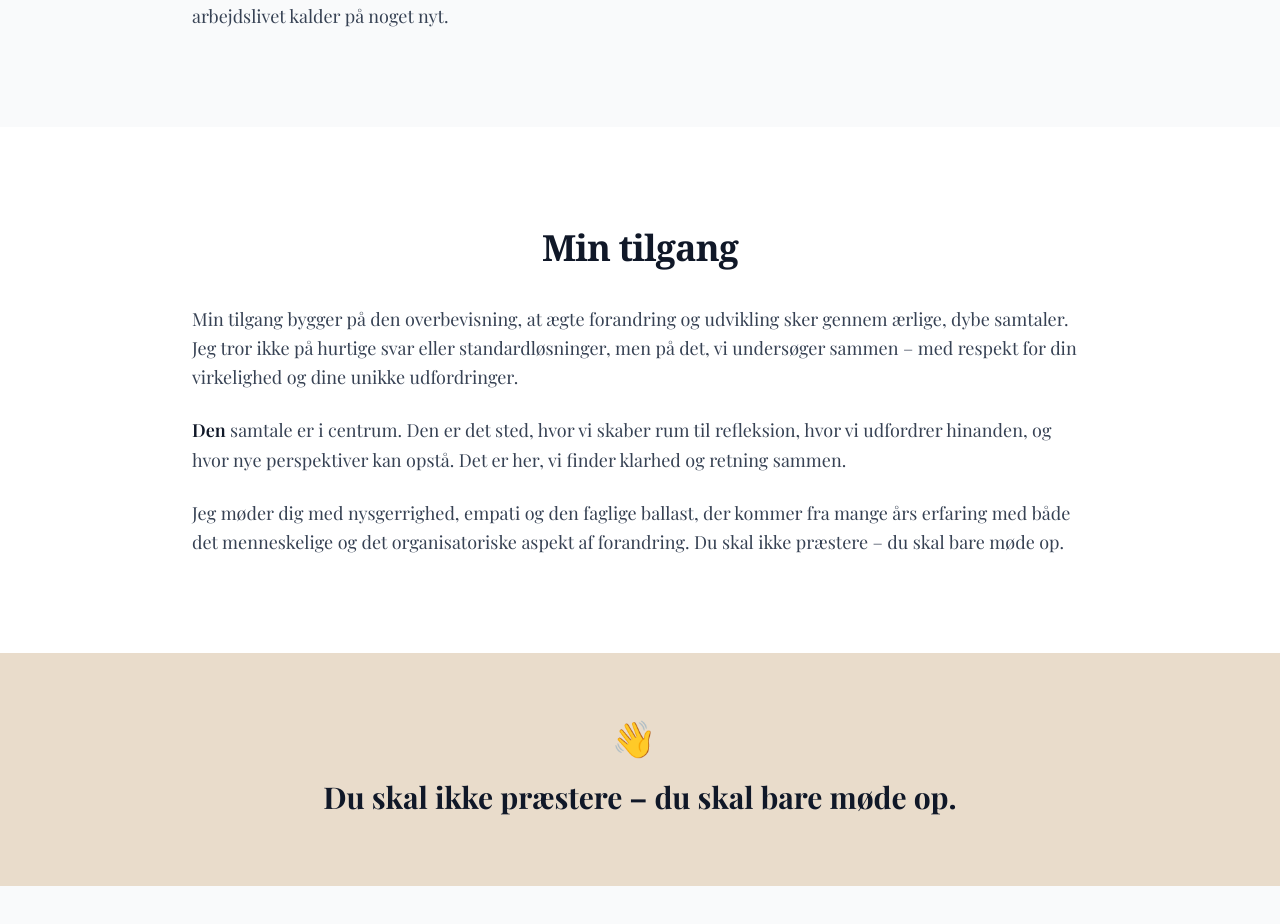
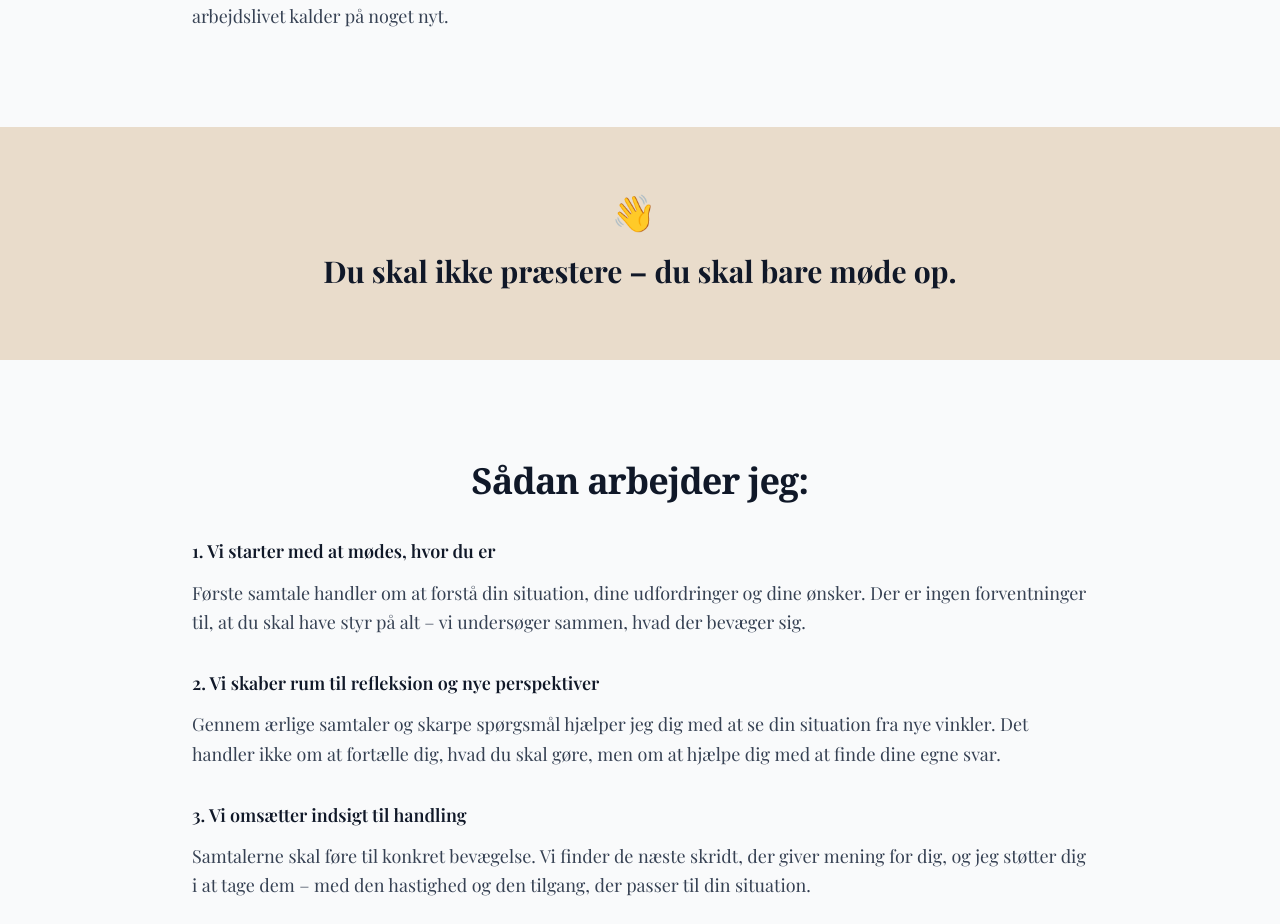
Before and after one commit to nordic-agency/marielouisestokholm, a Next.js app: page /om-mig in a window 1280 px wide. Shown: the part 1340-2264 px from the top of the page. Built offline with nearby package versions, Linux system fonts and the light colour scheme.

Commit message:
V2 Revision: Removed duplicate section on Om mig page - kept single 'Erhvervscoach med blik for både mennesket og organisationen' section with updated text

```diff
--- a/src/app/om-mig/page.tsx
+++ b/src/app/om-mig/page.tsx
@@ -47,26 +47,6 @@ export default function AboutPage() {
             </p>
             <p>
               Jeg ved, hvor afgørende det er, at mennesker trives og finder retning – både for dem selv og for fællesskabet omkring dem. I dag driver jeg min egen virksomhed, hvor jeg coacher, rådgiver og fungerer som sparringspartner. Min motivation er at hjælpe mennesker med at skabe klarhed, mod og handlekraft, når arbejdslivet kalder på noget nyt.
-            </p>
-          </div>
-        </div>
-      </section>
-
-      {/* Min tilgang */}
-      <section className="bg-white py-24 px-6">
-        <div className="max-w-4xl mx-auto">
-          <h2 className="text-3xl md:text-4xl font-serif font-bold text-gray-900 leading-snug tracking-tight mb-8 text-center">
-            Min tilgang
-          </h2>
-          <div className="space-y-6 text-lg leading-relaxed text-gray-700">
-            <p>
-              Min tilgang bygger på den overbevisning, at ægte forandring og udvikling sker gennem ærlige, dybe samtaler. Jeg tror ikke på hurtige svar eller standardløsninger, men på det, vi undersøger sammen – med respekt for din virkelighed og dine unikke udfordringer.
-            </p>
-            <p>
-              <span className="font-semibold text-gray-900">Den</span> samtale er i centrum. Den er det sted, hvor vi skaber rum til refleksion, hvor vi udfordrer hinanden, og hvor nye perspektiver kan opstå. Det er her, vi finder klarhed og retning sammen.
-            </p>
-            <p>
-              Jeg møder dig med nysgerrighed, empati og den faglige ballast, der kommer fra mange års erfaring med både det menneskelige og det organisatoriske aspekt af forandring. Du skal ikke præstere – du skal bare møde op.
             </p>
           </div>
         </div>
```
